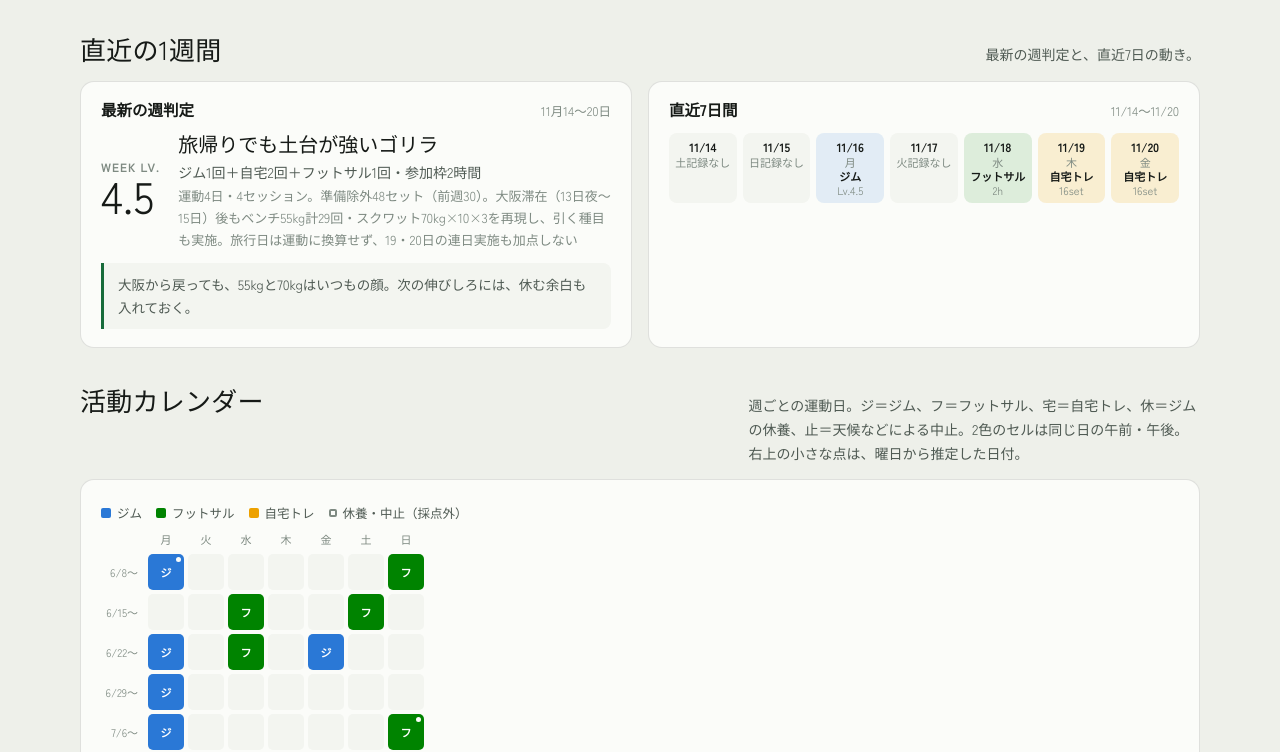
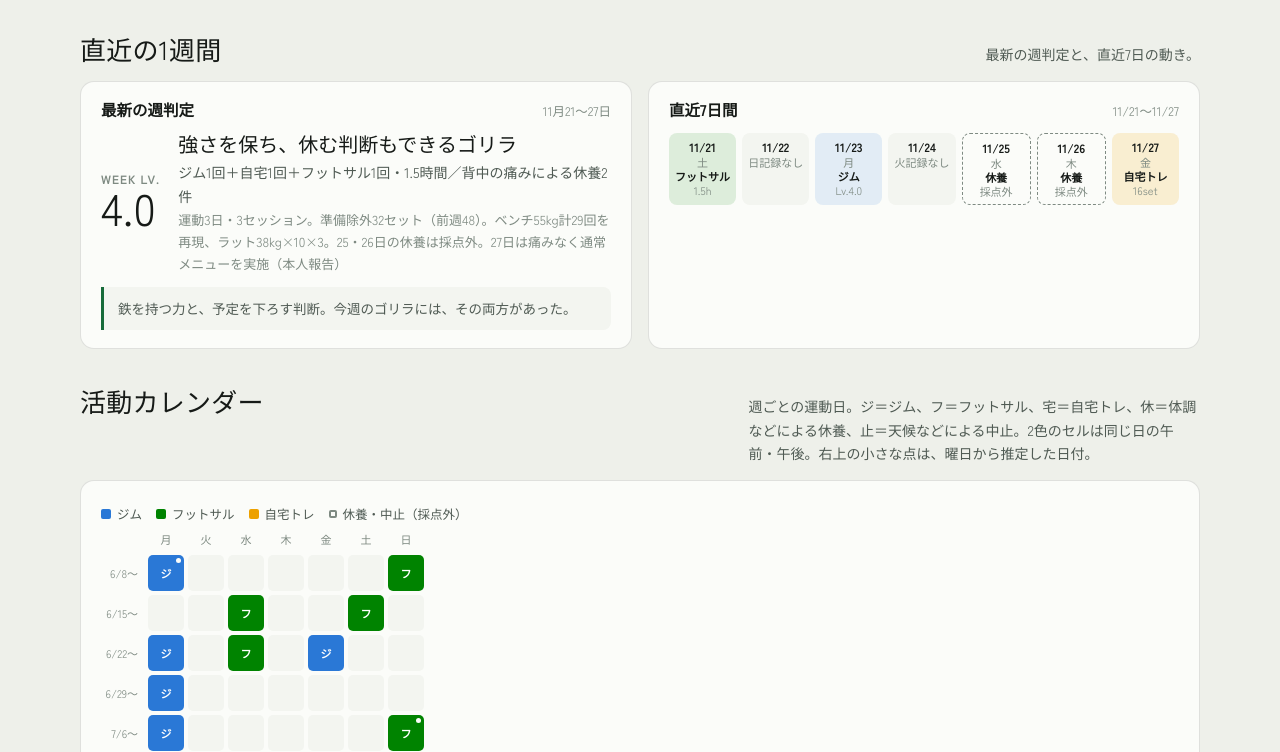
Before and after one commit to nagano-comf/gorilla-log, a plain HTML site: page index.html in a window 1280 px wide. Shown: the part 581-1333 px from the top of the page. Drawn offline with Linux system fonts and the light colour scheme; a web font is replaced by a local one.

Commit message:
week of 2026-11-27: R77〜R81 を追加
- 11/21 フットサル1.5h、11/23 ジム（ベンチ55kg 10・10・9、ラット38kg×10×3）、11/25・11/26 背中の痛みによる休養（採点外）、11/27 自宅16セット
- 週判定「強さを保ち、休む判断もできるゴリラ Lv.4.0」と今週のひと言
- rest の定義をジム以外の休養にも拡張（カレンダー説明・ドキュメント）

Co-Authored-By: Claude Fable 5.2 <noreply@anthropic.com>

```diff
--- a/data/records.js
+++ b/data/records.js
@@ -12,7 +12,7 @@
      id        : "R34" のような連番
      date      : "2026-09-18"（YYYY-MM-DD）。曜日から推定した日付なら estimated: true
      type      : "gym" | "futsal" | "home" | "rest" | "cancel"
-                 rest＝予定していたジムを休んだ記録、cancel＝天候などで中止になった記録。どちらも level を書かず採点外
+                 rest＝体調などの理由で予定していた運動（ジム・フットサル・自宅トレ）を休んだ記録、cancel＝天候などで中止になった記録。どちらも level を書かず採点外
      session   : "AM" | "PM"  同じ日に2セッションある場合だけ付ける（任意）
      title     : 一覧に出る短い見出し
      level     : ゴリラレベル 2.0〜5.0（0.5刻み）。休養(rest)・中止(cancel)は省略
@@ -34,7 +34,7 @@ window.GORILLA_DATA = {
   meta: {
     siteName: "GORILLA LOG",
     tagline: "46歳経営者の、筋トレとフットサルの記録",
-    updated: "2026-11-20",
+    updated: "2026-11-27",
     since: "2025-09",
     overallLevel: 4.0,
     overallTitle: "46歳・走れる都市型ゴリラ",
@@ -656,6 +656,44 @@ window.GORILLA_DATA = {
       exercises: ["ダンベルプレス 10kg×15・15・20", "ワンハンドローイング 10kg×30×3", "ブルガリアンスクワット 自重×20×3", "ダンベルフライ 10kg×12・12・20", "サイドレイズ 10kg×10×2", "フレンチプレス 10kg×20×2"],
       source: "画像で確認",
     },
+    {
+      id: "R77", date: "2026-11-21", type: "futsal",
+      title: "フットサル1.5時間", hours: 1.5, level: 2.5, provisional: true,
+      nickname: "週末コート継続ゴリラ",
+      note: "今週確認できたフットサルの実施はこの1回。25日は痛みで参加を見送ったため、週の参加時間は1.5時間。この参加が後日の背中の痛みの原因だったとは判断しない。",
+      source: "11月27日の本人報告",
+    },
+    {
+      id: "R78", date: "2026-11-23", type: "gym",
+      title: "ベンチ55kg 10・10・9 を再現／ラットプルダウン38kg×10×3", level: 4.0,
+      nickname: "55kgを保ち、38kgを引くジムゴリラ",
+      note: "ベンチ55kgは前回11月16日と同じ10・10・9回で計29回。ラットプルダウンは35・37kgから38kg×10×3へ設定重量が前進。脚はブルガリアンスクワットを自重・6kg・10kgで各20回。バーベルスクワットは今回の記録になく、実施分に補わない。",
+      bench: { w: 55, reps: [10, 10, 9], full: false, verified: true },
+      exercises: ["上体起こし 自重×10×3", "ベンチプレス 20×10, 30×5, 55×10・10・9, 37.5×10", "ブルガリアンスクワット 自重×20, 6kg×20, 10kg×20", "ラットプルダウン 38×10×3", "サイドレイズ 8kg×15×3"],
+      source: "画像で確認",
+    },
+    {
+      id: "R79", date: "2026-11-25", type: "rest",
+      title: "フットサルを休養（背中の痛み）",
+      nickname: "背中の痛みによる休養",
+      note: "起床後に背中を攣り、痛みがひどかったため参加を見送った。参加できなかったことを継続の失敗や意欲不足と評価しない。原因や診断名は未確認で、こちらで決めない。",
+      source: "11月27日の本人報告",
+    },
+    {
+      id: "R80", date: "2026-11-26", type: "rest",
+      title: "自宅トレを休養（背中の痛みが少し残る）",
+      nickname: "痛みの残る日の自宅休養",
+      note: "少し痛みが残っていたため自宅トレを控えた。いつもの16セットを実施済みとして補わず、休んだ分を後でまとめて行う必要があるという扱いもしない。",
+      source: "11月27日の本人報告",
+    },
+    {
+      id: "R81", date: "2026-11-27", type: "home",
+      title: "自宅トレ 6種目・16セット（休養後、痛みなく実施）", level: 3.5, sets: 16,
+      nickname: "定番メニューの実施記録ゴリラ",
+      note: "25・26日に予定を控えた後、背中を気にしながら通常どおり実施。運動中から報告時点まで痛みは出ていないとの本人報告。痛みを押して実施したとは扱わず、休養翌日の再開を加点もしない。翌朝以降の状態は続く記録で確認する。",
+      exercises: ["ダンベルプレス 10kg×15・15・20", "ワンハンドローイング 10kg×30×3", "ブルガリアンスクワット 自重×20×3", "ダンベルフライ 10kg×12・12・20", "サイドレイズ 10kg×10×2", "フレンチプレス 10kg×20×2"],
+      source: "画像で確認",
+    },
   ],
 
   /* 週単位・期間単位のゴリラ判定（新しいものを末尾に追加）。comment は「今週のひと言」（任意） */
@@ -686,6 +724,8 @@ window.GORILLA_DATA = {
       comment: "仕事に使う時間が増えた週に、ベンチの最後の2回が増えた。55kgは、ついに3セットそろった。肩は今週から横に上がったのではなく、名前が実際の動きに追いついた。ゴリラは量だけでなく、記録の精度も積み上げる。" },
     { range: "11月14〜20日", combo: "ジム1回＋自宅2回＋フットサル1回・参加枠2時間", level: 4.5, name: "旅帰りでも土台が強いゴリラ", note: "運動4日・4セッション。準備除外48セット（前週30）。大阪滞在（13日夜〜15日）後もベンチ55kg計29回・スクワット70kg×10×3を再現し、引く種目も実施。旅行日は運動に換算せず、19・20日の連日実施も加点しない",
       comment: "大阪から戻っても、55kgと70kgはいつもの顔。次の伸びしろには、休む余白も入れておく。" },
+    { range: "11月21〜27日", combo: "ジム1回＋自宅1回＋フットサル1回・1.5時間／背中の痛みによる休養2件", level: 4.0, name: "強さを保ち、休む判断もできるゴリラ", note: "運動3日・3セッション。準備除外32セット（前週48）。ベンチ55kg計29回を再現、ラット38kg×10×3。25・26日の休養は採点外。27日は痛みなく通常メニューを実施（本人報告）",
+      comment: "鉄を持つ力と、予定を下ろす判断。今週のゴリラには、その両方があった。" },
   ],
 
   /* 記録全体にかかる注記（新しいものを末尾に追加）。全記録の見出しの下に表示される */
--- a/index.html
+++ b/index.html
@@ -316,7 +316,7 @@ footer{margin-top:40px; padding-top:18px; border-top:1px solid var(--hair); font
 </section>
 
 <section aria-labelledby="h-cal">
-  <div class="sec-head"><h2 id="h-cal">活動カレンダー</h2><p>週ごとの運動日。ジ＝ジム、フ＝フットサル、宅＝自宅トレ、休＝ジムの休養、止＝天候などによる中止。2色のセルは同じ日の午前・午後。右上の小さな点は、曜日から推定した日付。</p></div>
+  <div class="sec-head"><h2 id="h-cal">活動カレンダー</h2><p>週ごとの運動日。ジ＝ジム、フ＝フットサル、宅＝自宅トレ、休＝体調などによる休養、止＝天候などによる中止。2色のセルは同じ日の午前・午後。右上の小さな点は、曜日から推定した日付。</p></div>
   <div class="card">
     <div class="legend"><span><i class="sw sq gym"></i>ジム</span><span><i class="sw sq futsal"></i>フットサル</span><span><i class="sw sq home"></i>自宅トレ</span><span><i class="sw sq rest"></i>休養・中止（採点外）</span></div>
     <div class="cal" id="cal"></div>
```
Also changed, not shown: og-image.png, 2 other files.
